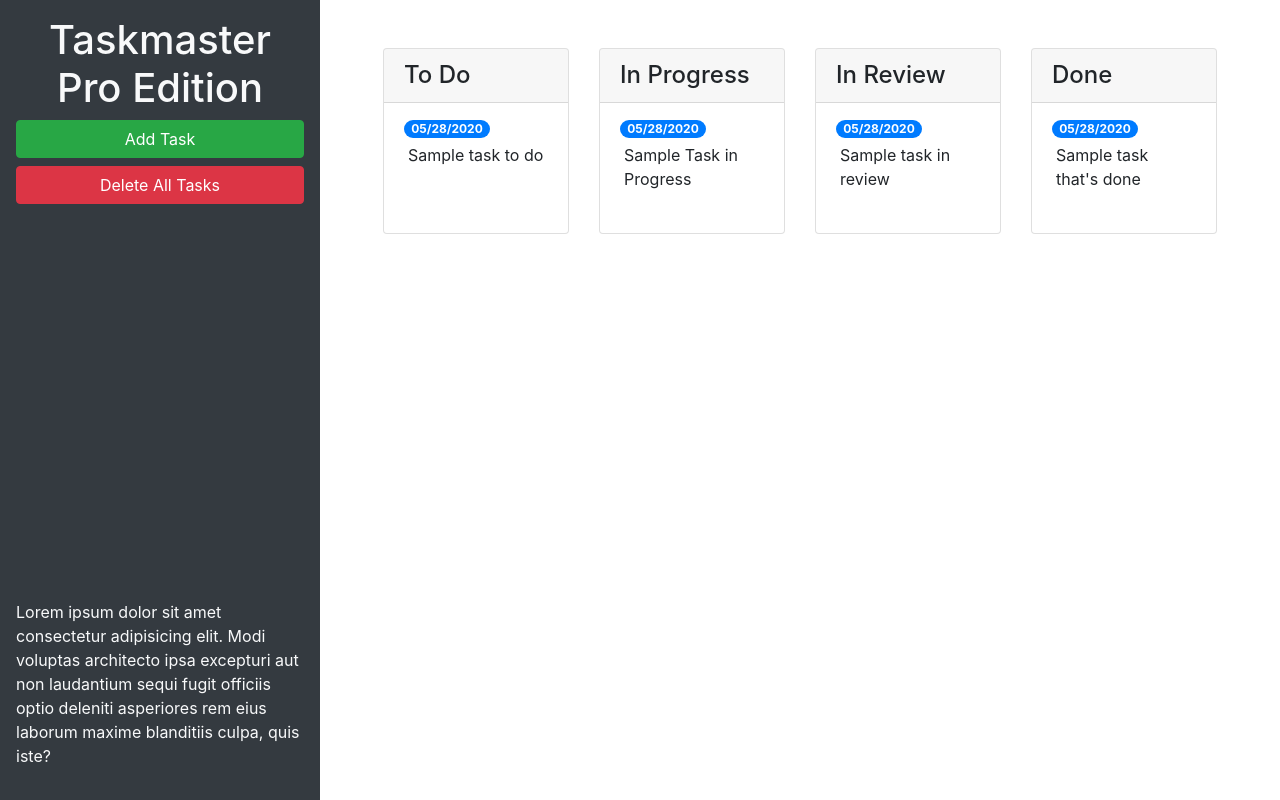
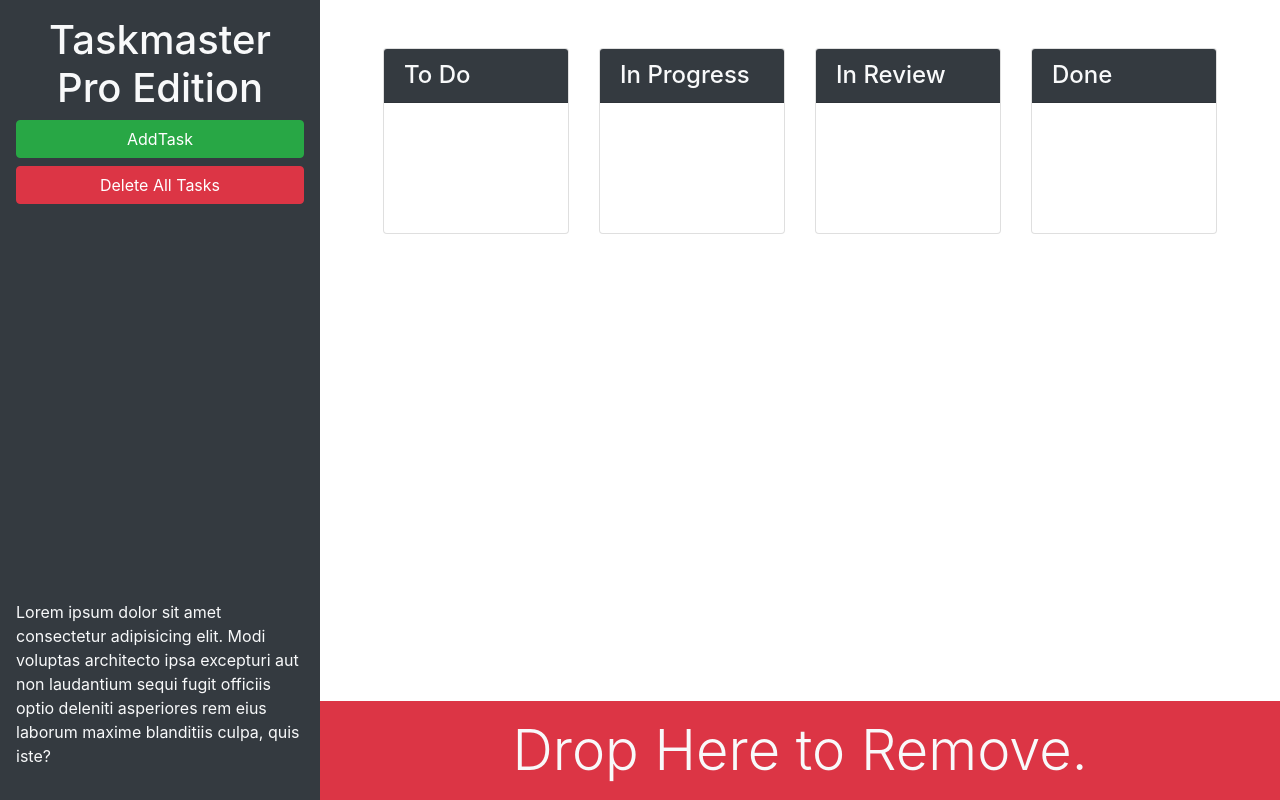
Before and after one commit to rockwoodc/taskmaster-pro, a plain HTML site: page index.html in a window 1280 px wide. Drawn offline with nearby package versions, Linux system fonts and the light colour scheme.

Commit message:
style of boxes & trash element

```diff
--- a/index.html
+++ b/index.html
@@ -13,29 +13,28 @@
 <body>
 
   <div class="row min-vh-100 no-gutters">
-    <header class="col-12 col-lg-3 bg-dark text-light d-flex flex-column p-4 p-lg-3">
-      <h1 class="text-center">Taskmaster Pro Edition</h1>
-      <button id="create-task" class="btn btn-block btn-success" data-toggle="modal" data-target="#task-form-modal">Add
-        Task</button>
-      <button id="remove-tasks" class="btn btn-block btn-danger">Delete All Tasks</button>
-      <p class="mt-auto">Lorem ipsum dolor sit amet consectetur adipisicing elit. Modi voluptas architecto ipsa
+    <header class="col-12 col-lg-3 bg-dark text-light sticky-top d-flex flex-column p-4 p-lg-3">
+      <div>
+        <h1 class="text-center">Taskmaster Pro Edition</h1>
+        <div class="ml-md-auto w-100 w-md-auto">
+          <button id="create-task" class="btn btn-block btn-success" data-toggle="modal"        data-target="#task-form-modal">AddTask</button>
+          <button id="remove-tasks" class="btn btn-block btn-danger">Delete All Tasks</button>
+        </div>
+      </div>
+      <p class="mt-auto d-none d-lg-block">Lorem ipsum dolor sit amet consectetur adipisicing elit. Modi voluptas architecto ipsa
         excepturi aut non
         laudantium sequi fugit officiis optio deleniti asperiores rem eius laborum maxime blanditiis culpa, quis iste?
       </p>
     </header>
-    <main class="col-12 col-lg-9">
+    <main class="col-12 col-lg-9 d-flex flex-column">
       <!-- to do start -->
       <div class="m-5 row justify-content-around">
         <div class="col-12 col-md-6 col-xl-3 mb-3">
           <div class="card">
-            <h4 class="card-header">
+            <h4 class="card-header bg-dark text-light">
             To Do
             </h4>
             <ul id="list-toDo" class="list-group list-group-flush">
-              <li class="list-group-item">
-                <span class="badge badge-primary badge-pill">05/28/2020</span>
-                <p class="m-1">Sample task to do</p>
-              </li>
             </ul>
           </div>
         </div>
@@ -43,14 +42,10 @@
         <!-- in progress start-->
         <div class="col-12 col-md-6 col-xl-3 mb-3">
           <div class="card">
-            <h4 class="card-header">
+            <h4 class="card-header bg-dark text-light">
               In Progress
             </h4>
             <ul id="list-inProgress" class="list-group list-group-flush">
-                <li class="list-group-item">
-                  <span class="badge badge-primary badge-pill">05/28/2020</span>
-                  <p class="m-1">Sample Task in Progress</p>
-                </li>
             </ul>
           </div>
         </div>
@@ -58,14 +53,10 @@
         <!-- in review start -->
         <div class="col-12 col-md-6 col-xl-3 mb-3">
           <div class="card">
-            <h4 class="card-header">
+            <h4 class="card-header bg-dark text-light">
               In Review
             </h4>
             <ul id="list-inReview" class="list-group list-group-flush">
-              <li class="list-group-item">
-                <span class="badge badge-primary badge-pill">05/28/2020</span>
-                <p class="m-1">Sample task in review</p>
-              </li>
             </ul>
           </div>
         </div>
@@ -73,18 +64,21 @@
         <!-- done start -->
         <div class="col-12 col-md-6 col-xl-3 mb-3">
           <div class="card">
-            <h4 class="card-header">
+            <h4 class="card-header bg-dark text-light">
               Done
             </h4>
             <ul id="list-done" class="list-group list-group-flush">
-              <li class="list-group-item">
-                <span class="badge badge-primary badge-pill">05/28/2020</span>
-                <p class="m-1">Sample task that's done</p>
-              </li>
             </ul>
           </div>
         </div>
         <!-- done end -->
+      </div>
+
+      <!-- allow users to delete items by dragging-->
+      <div class="mt-auto" id="trash">
+        <div class="w-100 bg-danger p-3 text-center text-light display-4">
+          Drop Here to Remove.
+        </div>
       </div>
     </main>
   </div>
```
